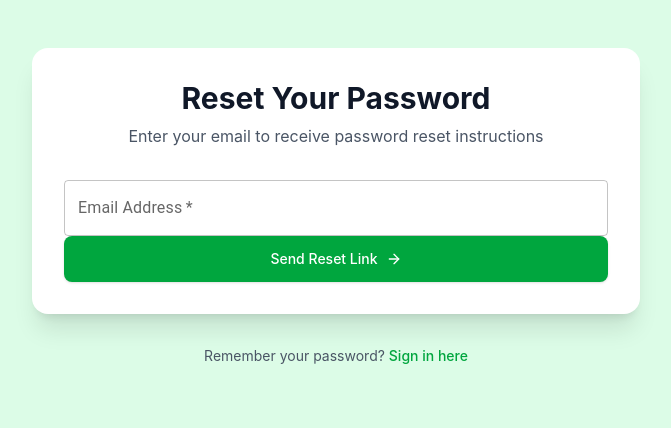
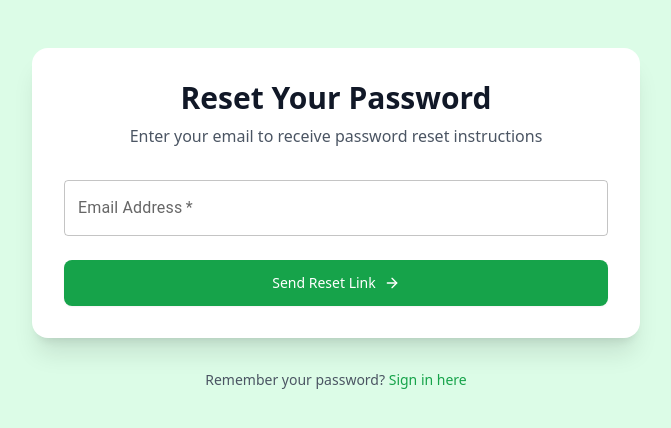
Before and after one commit to Parthch106/KrishiLink, a React (Create React App) app in the folder frontend_krishilink/: page /forgotpassword in a window 1280 px wide. Shown: the top 428 px of the page, without its empty margins (304-975 px from the left). Built offline with nearby package versions, Linux system fonts and the light colour scheme.

Commit message:
Added Tailwind CSS

```diff
--- a/frontend_krishilink/package.json
+++ b/frontend_krishilink/package.json
@@ -45,5 +45,8 @@
       "last 1 firefox version",
       "last 1 safari version"
     ]
+  },
+  "devDependencies": {
+    "tailwindcss": "^3.4.17"
   }
 }
--- a/frontend_krishilink/src/Pages/ForgotPassword.jsx
+++ b/frontend_krishilink/src/Pages/ForgotPassword.jsx
@@ -101,7 +101,7 @@
             <div className="mt-8 text-center text-sm text-gray-600">
               Remember your password?{" "}
               <Link
-                to={'/signin'}
+                to={'/login'}
                 className="font-medium text-green-600 hover:text-green-500"
               >
                 Sign in here
--- a/frontend_krishilink/src/Pages/Signup.js
+++ b/frontend_krishilink/src/Pages/Signup.js
@@ -339,7 +339,7 @@
             <div className="mt-8 text-center text-sm text-gray-600">
               Already registered?{" "}
               <Link
-                to={'/signin'}
+                to={'/login'}
                 className="font-medium text-green-600 hover:text-green-500"
               >
                 Sign in here
--- a/frontend_krishilink/src/index.css
+++ b/frontend_krishilink/src/index.css
@@ -1,13 +1,3 @@
-body {
-  margin: 0;
-  font-family: -apple-system, BlinkMacSystemFont, 'Segoe UI', 'Roboto', 'Oxygen',
-    'Ubuntu', 'Cantarell', 'Fira Sans', 'Droid Sans', 'Helvetica Neue',
-    sans-serif;
-  -webkit-font-smoothing: antialiased;
-  -moz-osx-font-smoothing: grayscale;
-}
-
-code {
-  font-family: source-code-pro, Menlo, Monaco, Consolas, 'Courier New',
-    monospace;
-}
+@tailwind base;
+@tailwind components;
+@tailwind utilities;
--- /dev/null
+++ b/frontend_krishilink/tailwind.config.js
@@ -0,0 +1,10 @@
+/** @type {import('tailwindcss').Config} */
+module.exports = {
+  content: [
+    "./src/**/*.{js,jsx,ts,tsx}",
+  ],
+  theme: {
+    extend: {},
+  },
+  plugins: [],
+}
```
Also changed, not shown: 1 other file (tests, documents, lock files or other folders).
